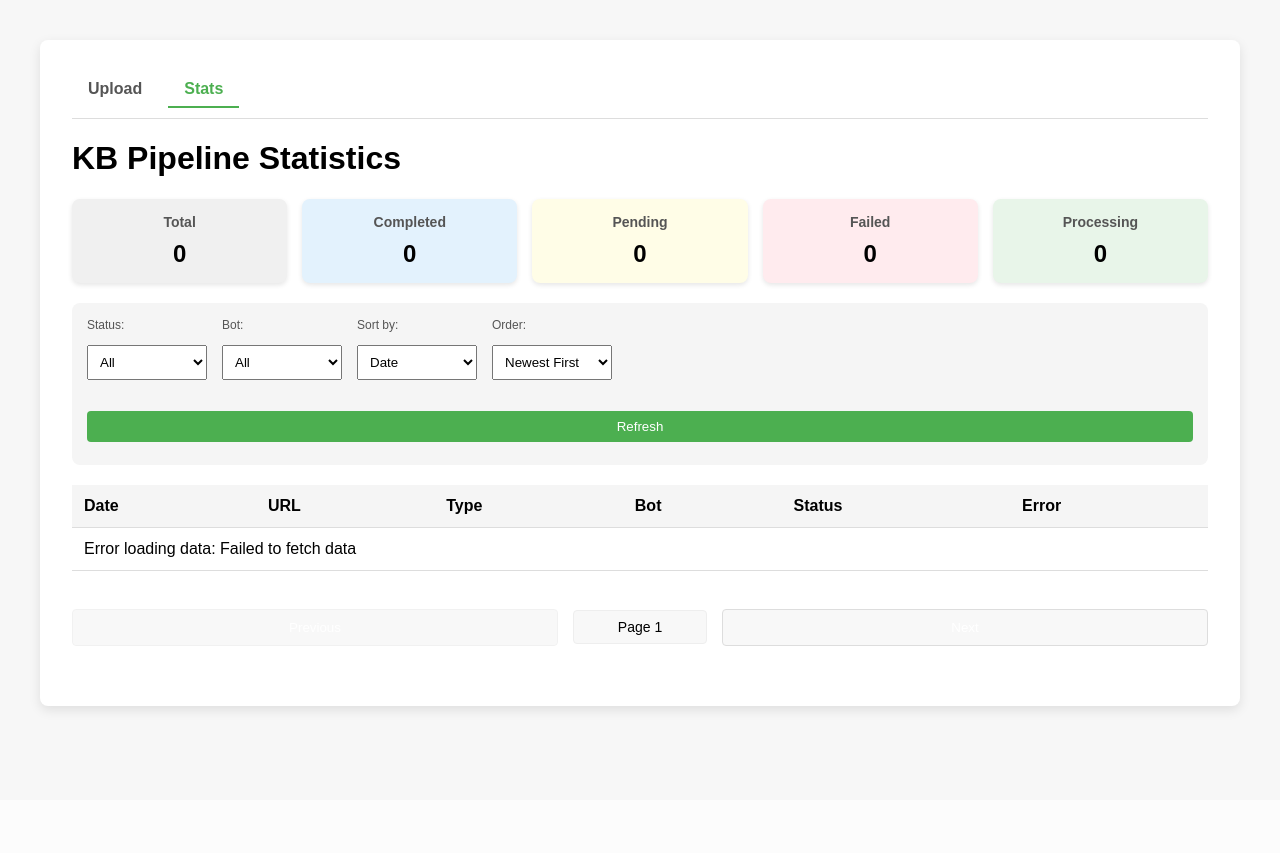
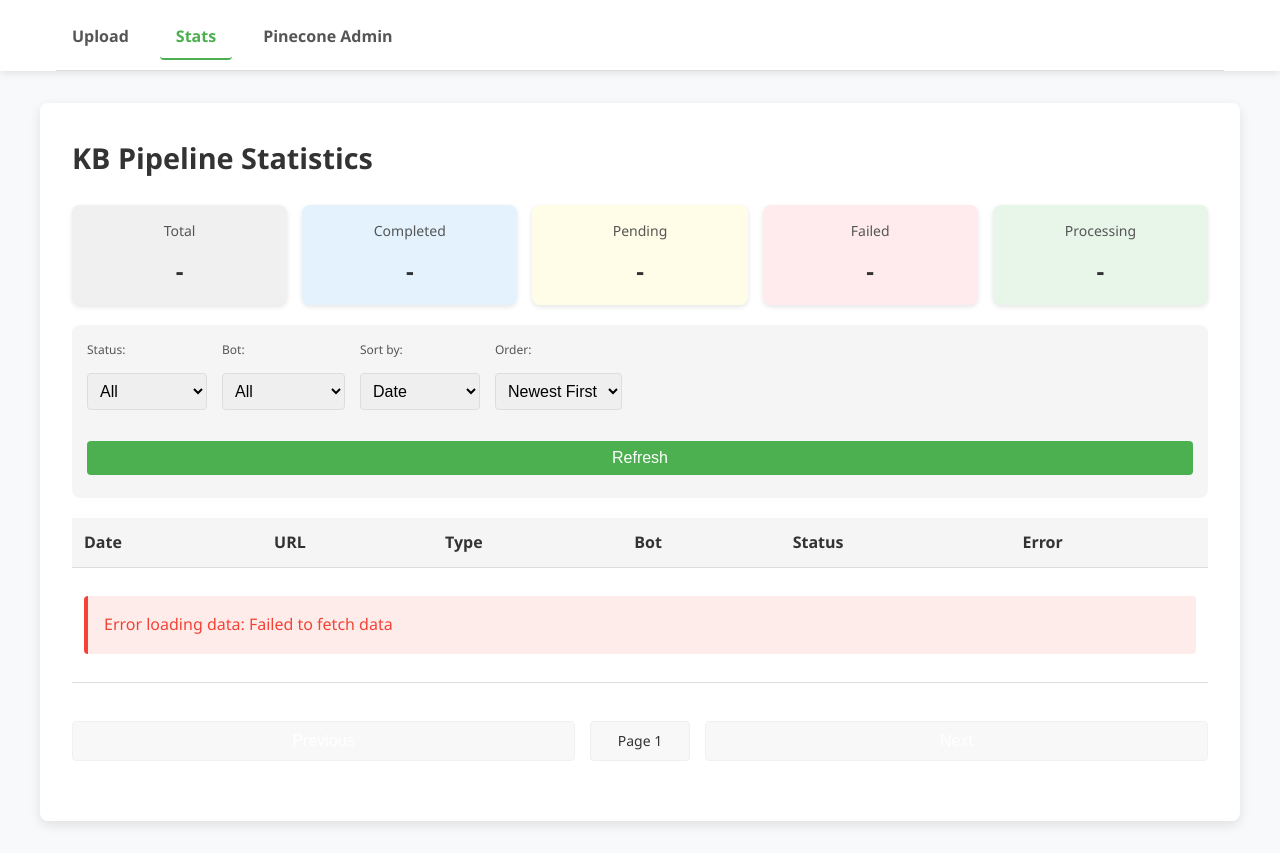
Before and after one commit to Skyforge-Solutions/Helia-knowledgeBase-upsert, a FastAPI app: page /stats in a window 1280 px wide. Before the commit the page ends 713 px from the top, so only its background shows below. Run offline with FastAPI, Linux system fonts and the light colour scheme; data that the repository does not hold is empty; parts of the project's set-up code (start-up, migrations or seed data) failed here and were passed over.

Commit message:
updated the ui and added a new db

```diff
--- a/app/templates/stats.html
+++ b/app/templates/stats.html
@@ -2,39 +2,55 @@
 <html lang="en">
 <head>
   <meta charset="UTF-8" />
+  <meta name="viewport" content="width=device-width, initial-scale=1.0">
   <title>KB Pipeline Stats</title>
   <link rel="stylesheet" href="/static/style.css">
   <link rel="stylesheet" href="/static/stats.css">
 </head>
 <body>
+  <header class="app-header">
+    <div class="nav-container">
+      <nav class="nav-links">
+        <a href="/" class="nav-link">Upload</a>
+        <a href="/stats" class="nav-link active">Stats</a>
+        <a href="/pinecone-admin" class="nav-link">Pinecone Admin</a>
+      </nav>
+    </div>
+  </header>
+
   <div class="container stats-container">
-    <nav class="nav-links">
-      <a href="/" class="nav-link">Upload</a>
-      <a href="/stats" class="nav-link active">Stats</a>
-    </nav>
-
     <h1>KB Pipeline Statistics</h1>
 
     <div class="summary-cards">
       <div class="summary-card" id="total-count">
         <h3>Total</h3>
-        <div class="count">0</div>
+        <div class="count">
+          <div class="loading-spinner"></div>
+        </div>
       </div>
       <div class="summary-card" id="completed-count">
         <h3>Completed</h3>
-        <div class="count">0</div>
+        <div class="count">
+          <div class="loading-spinner"></div>
+        </div>
       </div>
       <div class="summary-card" id="pending-count">
         <h3>Pending</h3>
-        <div class="count">0</div>
+        <div class="count">
+          <div class="loading-spinner"></div>
+        </div>
       </div>
       <div class="summary-card" id="failed-count">
         <h3>Failed</h3>
-        <div class="count">0</div>
+        <div class="count">
+          <div class="loading-spinner"></div>
+        </div>
       </div>
       <div class="summary-card" id="processing-count">
         <h3>Processing</h3>
-        <div class="count">0</div>
+        <div class="count">
+          <div class="loading-spinner"></div>
+        </div>
       </div>
     </div>
 
@@ -79,7 +95,12 @@
         </select>
       </div>
 
-      <button id="refreshButton" class="refresh-btn">Refresh</button>
+      <button id="refreshButton" class="refresh-btn">
+        <span class="btn-text">Refresh</span>
+        <span class="btn-loading" style="display: none;">
+          <div class="loading-spinner"></div>
+        </span>
+      </button>
     </div>
 
     <div class="links-table-container">
@@ -97,7 +118,12 @@
         <tbody id="linksTableBody">
           <!-- Data will be loaded here dynamically -->
           <tr class="loading-row">
-            <td colspan="6">Loading data...</td>
+            <td colspan="6">
+              <div class="loading-container">
+                <div class="loading-spinner"></div>
+                <div>Loading data...</div>
+              </div>
+            </td>
           </tr>
         </tbody>
       </table>
--- a/static/stats.js
+++ b/static/stats.js
@@ -6,7 +6,8 @@
   status: '',
   bot: '',
   sortBy: 'submitted_at',
-  sortOrder: 'desc'
+  sortOrder: 'desc',
+  isLoading: false
 };
 
 // DOM elements
@@ -16,6 +17,8 @@
   sortBy: document.getElementById('sortBy'),
   sortOrder: document.getElementById('sortOrder'),
   refreshButton: document.getElementById('refreshButton'),
+  refreshBtnText: document.querySelector('#refreshButton .btn-text'),
+  refreshBtnLoading: document.querySelector('#refreshButton .btn-loading'),
   prevPage: document.getElementById('prevPage'),
   nextPage: document.getElementById('nextPage'),
   pageInfo: document.getElementById('pageInfo'),
@@ -91,12 +94,33 @@
   return `status-${status}`;
 }
 
+// Show loading state
+function setLoading(isLoading) {
+  state.isLoading = isLoading;
+
+  // Update refresh button state
+  elements.refreshButton.disabled = isLoading;
+  elements.refreshBtnText.style.display = isLoading ? 'none' : 'inline-block';
+  elements.refreshBtnLoading.style.display = isLoading ? 'inline-block' : 'none';
+
+  // Update pagination buttons
+  elements.prevPage.disabled = isLoading || state.currentPage <= 1;
+  elements.nextPage.disabled = isLoading || state.currentPage >= state.totalPages;
+}
+
 // Fetch data from API based on current filters and pagination
 async function fetchData() {
-  // Show loading state
+  setLoading(true);
+
+  // Show loading state in table
   elements.tableBody.innerHTML = `
     <tr class="loading-row">
-      <td colspan="6">Loading data...</td>
+      <td colspan="6">
+        <div class="loading-container">
+          <div class="loading-spinner"></div>
+          <div>Loading data...</div>
+        </div>
+      </td>
     </tr>
   `;
 
@@ -126,10 +150,28 @@
   } catch (error) {
     elements.tableBody.innerHTML = `
       <tr class="error-row">
-        <td colspan="6">Error loading data: ${error.message}</td>
+        <td colspan="6">
+          <div class="message error">
+            Error loading data: ${error.message}
+          </div>
+        </td>
       </tr>
     `;
+
+    // Clear summary data on error
+    resetSummaryData();
+  } finally {
+    setLoading(false);
   }
+}
+
+// Reset summary data to show dashes when there's an error
+function resetSummaryData() {
+  elements.totalCount.textContent = '-';
+  elements.completedCount.textContent = '-';
+  elements.pendingCount.textContent = '-';
+  elements.failedCount.textContent = '-';
+  elements.processingCount.textContent = '-';
 }
 
 // Update the table with link data
@@ -137,7 +179,7 @@
   if (!links || links.length === 0) {
     elements.tableBody.innerHTML = `
       <tr>
-        <td colspan="6">No records found</td>
+        <td colspan="6" class="no-data">No records found</td>
       </tr>
     `;
     return;
@@ -167,9 +209,9 @@
 // Update pagination controls
 function updatePagination(total) {
   state.totalPages = Math.ceil(total / state.limit);
-  elements.pageInfo.textContent = `Page ${state.currentPage} of ${state.totalPages}`;
-  elements.prevPage.disabled = state.currentPage <= 1;
-  elements.nextPage.disabled = state.currentPage >= state.totalPages;
+  elements.pageInfo.textContent = `Page ${state.currentPage} of ${state.totalPages || 1}`;
+  elements.prevPage.disabled = state.isLoading || state.currentPage <= 1;
+  elements.nextPage.disabled = state.isLoading || state.currentPage >= state.totalPages;
 }
 
 // Event handlers
@@ -200,14 +242,14 @@
 });
 
 elements.prevPage.addEventListener('click', () => {
-  if (state.currentPage > 1) {
+  if (state.currentPage > 1 && !state.isLoading) {
     state.currentPage--;
     fetchData();
   }
 });
 
 elements.nextPage.addEventListener('click', () => {
-  if (state.currentPage < state.totalPages) {
+  if (state.currentPage < state.totalPages && !state.isLoading) {
     state.currentPage++;
     fetchData();
   }
--- a/static/style.css
+++ b/static/style.css
@@ -1,48 +1,238 @@
+/* Base Styles */
+:root {
+  --primary-color: #4CAF50;
+  --primary-hover: #3e8e41;
+  --error-color: #F44336;
+  --warning-color: #FFC107;
+  --success-color: #2196F3;
+  --processing-color: #4CAF50;
+  --text-color: #333;
+  --light-text: #666;
+  --lightest-bg: #f8f9fa;
+  --light-bg: #f0f0f0;
+  --border-color: #ddd;
+  --card-shadow: 0 4px 12px rgba(0,0,0,0.1);
+  --transition-speed: 0.2s;
+}
+
+* {
+  box-sizing: border-box;
+  margin: 0;
+  padding: 0;
+}
+
 body {
-  font-family: sans-serif;
-  background: #f7f7f7;
-  padding: 2rem;
+  font-family: 'Segoe UI', Roboto, -apple-system, BlinkMacSystemFont, sans-serif;
+  background: var(--lightest-bg);
+  color: var(--text-color);
+  line-height: 1.6;
+  padding: 0;
+  margin: 0;
 }
+
 .container {
   background: white;
   padding: 2rem;
   max-width: 500px;
-  margin: auto;
-  box-shadow: 0 4px 12px rgba(0,0,0,0.1);
+  margin: 2rem auto;
+  box-shadow: var(--card-shadow);
   border-radius: 8px;
 }
-input, select, button {
+
+.stats-container {
+  max-width: 1200px;
+}
+
+.admin-container {
+  max-width: 1200px;
+}
+
+/* Typography */
+h1 {
+  margin-bottom: 1.5rem;
+  font-size: 1.8rem;
+  font-weight: 600;
+  color: var(--text-color);
+}
+
+h2 {
+  margin-bottom: 1.2rem;
+  font-size: 1.5rem;
+  font-weight: 500;
+  color: var(--text-color);
+}
+
+h3 {
+  font-size: 1rem;
+  margin-bottom: 0.5rem;
+  font-weight: 500;
+  color: var(--light-text);
+}
+
+/* Navigation */
+.app-header {
+  background-color: white;
+  box-shadow: 0 2px 8px rgba(0,0,0,0.1);
+  position: sticky;
+  top: 0;
+  z-index: 100;
+  width: 100%;
+}
+
+.nav-container {
+  max-width: 1200px;
+  margin: 0 auto;
+  padding: 0 1rem;
+}
+
+.nav-links {
+  display: flex;
+  margin-bottom: 20px;
+  padding: 1rem 0;
+  gap: 5px;
+}
+
+.nav-link {
+  padding: 0.6rem 1.2rem;
+  text-decoration: none;
+  color: var(--text-color);
+  font-weight: 500;
+  border-radius: 4px;
+  transition: all var(--transition-speed) ease;
+}
+
+.nav-link:hover {
+  background-color: rgba(76, 175, 80, 0.1);
+}
+
+.nav-link.active {
+  color: var(--primary-color);
+  border-bottom: 2px solid var(--primary-color);
+}
+
+/* Form elements */
+input,
+select,
+button {
   width: 100%;
   margin: 0.5rem 0;
   padding: 0.75rem;
+  border: 1px solid var(--border-color);
+  border-radius: 4px;
+  font-size: 1rem;
 }
+
+input:focus,
+select:focus {
+  outline: none;
+  border-color: var(--primary-color);
+  box-shadow: 0 0 0 2px rgba(76, 175, 80, 0.2);
+}
+
 button {
-  background: #4CAF50;
+  background: var(--primary-color);
   color: white;
   border: none;
   cursor: pointer;
+  font-weight: 500;
+  transition: background var(--transition-speed) ease;
 }
+
+button:hover {
+  background: var(--primary-hover);
+}
+
+button:disabled {
+  opacity: 0.6;
+  cursor: not-allowed;
+}
+
+/* Loading indicators */
+.loading-spinner {
+  display: inline-block;
+  width: 2rem;
+  height: 2rem;
+  border: 3px solid rgba(76, 175, 80, 0.2);
+  border-radius: 50%;
+  border-top-color: var(--primary-color);
+  animation: spin 1s ease-in-out infinite;
+}
+
+@keyframes spin {
+  to { transform: rotate(360deg); }
+}
+
+.loading-container {
+  display: flex;
+  justify-content: center;
+  align-items: center;
+  padding: 2rem;
+  flex-direction: column;
+  gap: 1rem;
+  color: var(--light-text);
+}
+
+/* Status colors */
+.status-completed { color: var(--success-color); }
+.status-pending { color: var(--warning-color); }
+.status-failed { color: var(--error-color); }
+.status-processing { color: var(--processing-color); }
+
+/* Error and success messages */
+.message {
+  padding: 1rem;
+  border-radius: 4px;
+  margin: 1rem 0;
+}
+
+.message.error {
+  background-color: rgba(244, 67, 54, 0.1);
+  border-left: 4px solid var(--error-color);
+  color: var(--error-color);
+}
+
+.message.success {
+  background-color: rgba(76, 175, 80, 0.1);
+  border-left: 4px solid var(--primary-color);
+  color: var(--primary-color);
+}
+
+.message.warning {
+  background-color: rgba(255, 193, 7, 0.1);
+  border-left: 4px solid var(--warning-color);
+  color: #856404;
+}
+
 #response {
   margin-top: 1rem;
 }
 
-/* Navigation links */
+/* Responsive adjustments */
+@media (max-width: 768px) {
+  body {
+    padding: 0;
+  }
+
+  .container {
+    margin: 0;
+    border-radius: 0;
+    padding: 1.5rem;
+    max-width: 100%;
+  }
+
   .nav-links {
-  display: flex;
-  margin-bottom: 20px;
-  border-bottom: 1px solid #ddd;
-  padding-bottom: 10px;
+    padding: 0.8rem 0;
+    overflow-x: auto;
+    -webkit-overflow-scrolling: touch;
+    margin-bottom: 15px;
   }
 
   .nav-link {
-  padding: 8px 16px;
-  text-decoration: none;
-  color: #555;
-  font-weight: bold;
-  margin-right: 10px;
+    padding: 0.5rem 1rem;
+    white-space: nowrap;
   }
 
-.nav-link.active {
-  color: #4CAF50;
-  border-bottom: 2px solid #4CAF50;
+  h1 {
+    font-size: 1.5rem;
   }
+}
```
Also changed, not shown: app/templates/upload_form.html (+19 -2 lines), pinecone_admin/templates/index.html (+29 -10 lines), static/pinecone_admin.js (+86 -21 lines), static/upload.js (+28 -7 lines). Lines whose indentation alone changed are shown as unchanged.
